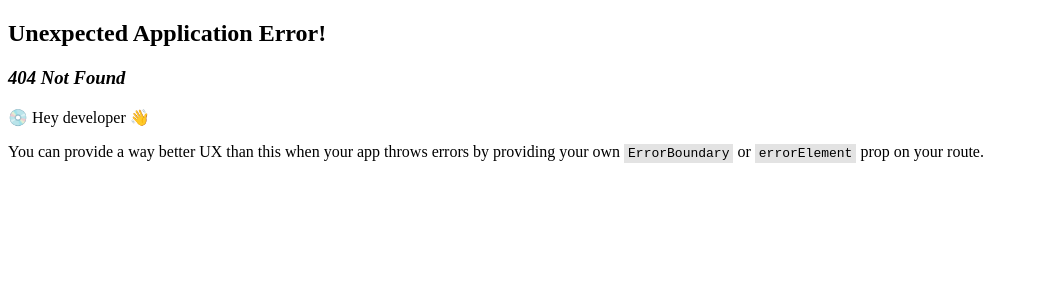
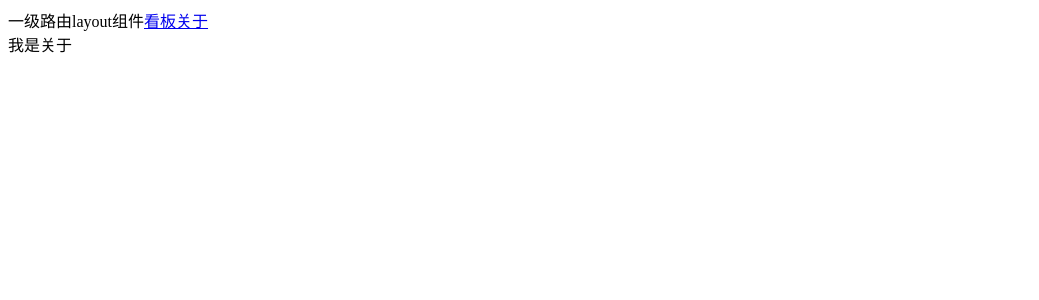
Before and after one commit to lllllliuji/react-basic, a React (Create React App) app in the folder react-basic/: page /about in a window 1280 px wide. Before the commit this address had no page. Shown: the top 300 px of the page, without its empty margins (0-1039 px from the left). Built offline with nearby package versions, Linux system fonts and the light colour scheme.

Commit message:
react router基本功能

```diff
--- /dev/null
+++ b/react-basic/src/pages/About.jsx
@@ -0,0 +1,6 @@
+const About = () => {
+  return <div>
+    我是关于
+  </div>;
+};
+export default About;
--- a/react-basic/src/pages/Article.jsx
+++ b/react-basic/src/pages/Article.jsx
@@ -1,5 +1,14 @@
+import { useSearchParams } from "react-router-dom";
+
 const Article = () => {
-  return <div>我是文章</div>;
+  const [params] = useSearchParams();
+  // const params = useParams();
+  return (
+    <div>
+      我是文章-{params.get("id")}-{params.get("name")}
+      {/* 我是文章-{params.id}-{params.name} */}
+    </div>
+  );
 };
 
 export default Article;
--- /dev/null
+++ b/react-basic/src/pages/Board.jsx
@@ -0,0 +1,6 @@
+const Board = () => {
+  return <div>
+    我是看板
+  </div>;
+};
+export default Board;
--- /dev/null
+++ b/react-basic/src/pages/Layout.jsx
@@ -0,0 +1,14 @@
+import { Link, Outlet } from "react-router-dom";
+
+const Layout = () => {
+  return (
+    <div>
+      一级路由layout组件
+      <Link to="/">看板</Link>
+      <Link to="/about">关于</Link>
+      <Outlet></Outlet>
+    </div>
+  );
+};
+
+export default Layout;
--- a/react-basic/src/pages/Login.jsx
+++ b/react-basic/src/pages/Login.jsx
@@ -1,5 +1,18 @@
+import { useNavigate } from "react-router-dom";
+
 const Login = () => {
-  return <div>我是登录</div>;
+  const navigate = useNavigate();
+  return (
+    <div>
+      我是登录
+      {/* <Link to={"/article"}>文章</Link> */}
+      {/* <button onClick={() => navigate("/article")}>文章</button> */}
+      <button onClick={() => navigate("/article?id=101&name=newton")}>
+        searchParams
+      </button>
+      {/* <button onClick={() => navigate("/article/303/dijkstra")}>params</button> */}
+    </div>
+  );
 };
 
 export default Login;
--- /dev/null
+++ b/react-basic/src/pages/NotFound.jsx
@@ -0,0 +1,5 @@
+const NotFound = () => {
+  return <div>资源不存在</div>;
+};
+
+export default NotFound;
--- a/react-basic/src/router.js
+++ b/react-basic/src/router.js
@@ -2,9 +2,27 @@ import Login from "./pages/Login";
 import Article from "./pages/Article";
 
 import { createBrowserRouter } from "react-router-dom";
+import Layout from "./pages/Layout";
+import Board from "./pages/Board";
+import About from "./pages/About";
+import NotFound from "./pages/NotFound";
 
 
 const router = createBrowserRouter([
+    {
+        path: '/',
+        element: <Layout />,
+        children: [
+            {
+                index: true,
+                element: <Board />
+            },
+            {
+                path: 'about',
+                element: <About />
+            }
+        ]
+    },
     {
         path: '/login',
         element: <Login />
@@ -12,6 +30,10 @@ const router = createBrowserRouter([
     {
         path: '/article',
         element: <Article />
+    },
+    {
+        path: '*',
+        element: <NotFound />
     }
 ])
 
```
Also changed, not shown: 1 other file (tests, documents, lock files or other folders).
